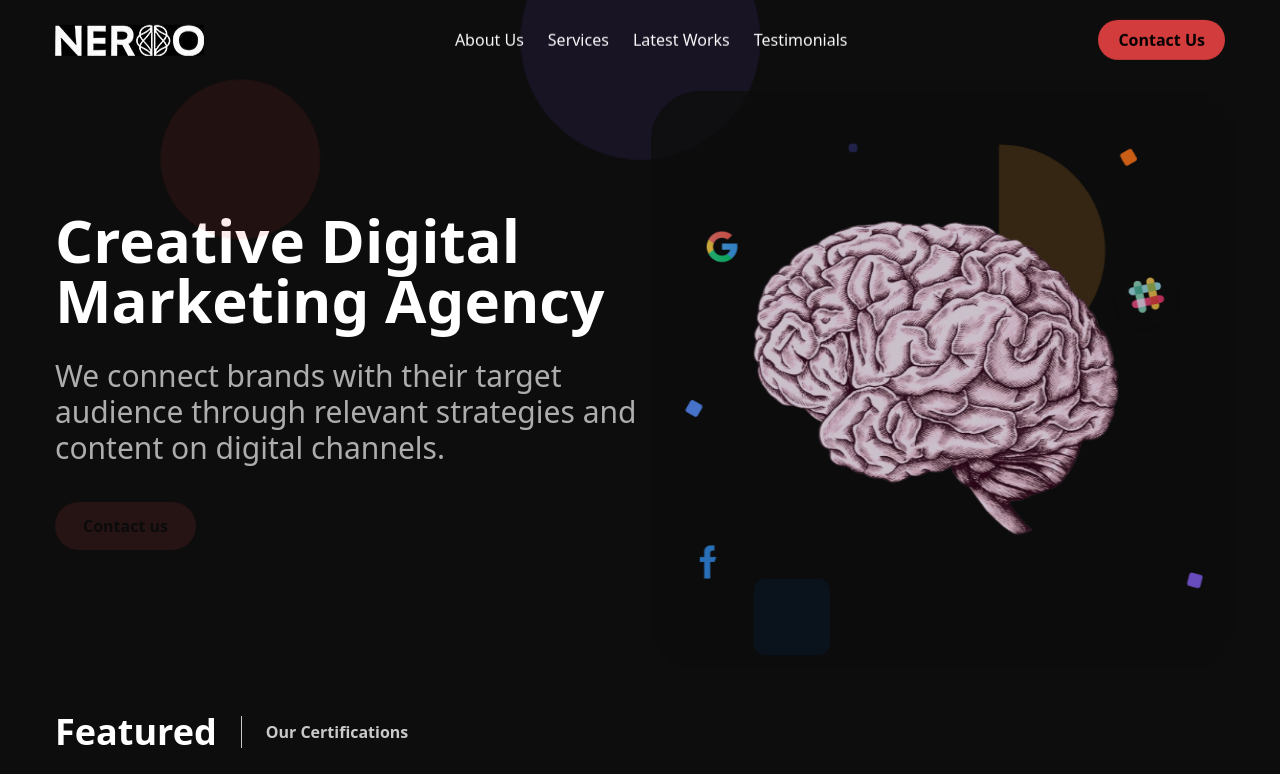
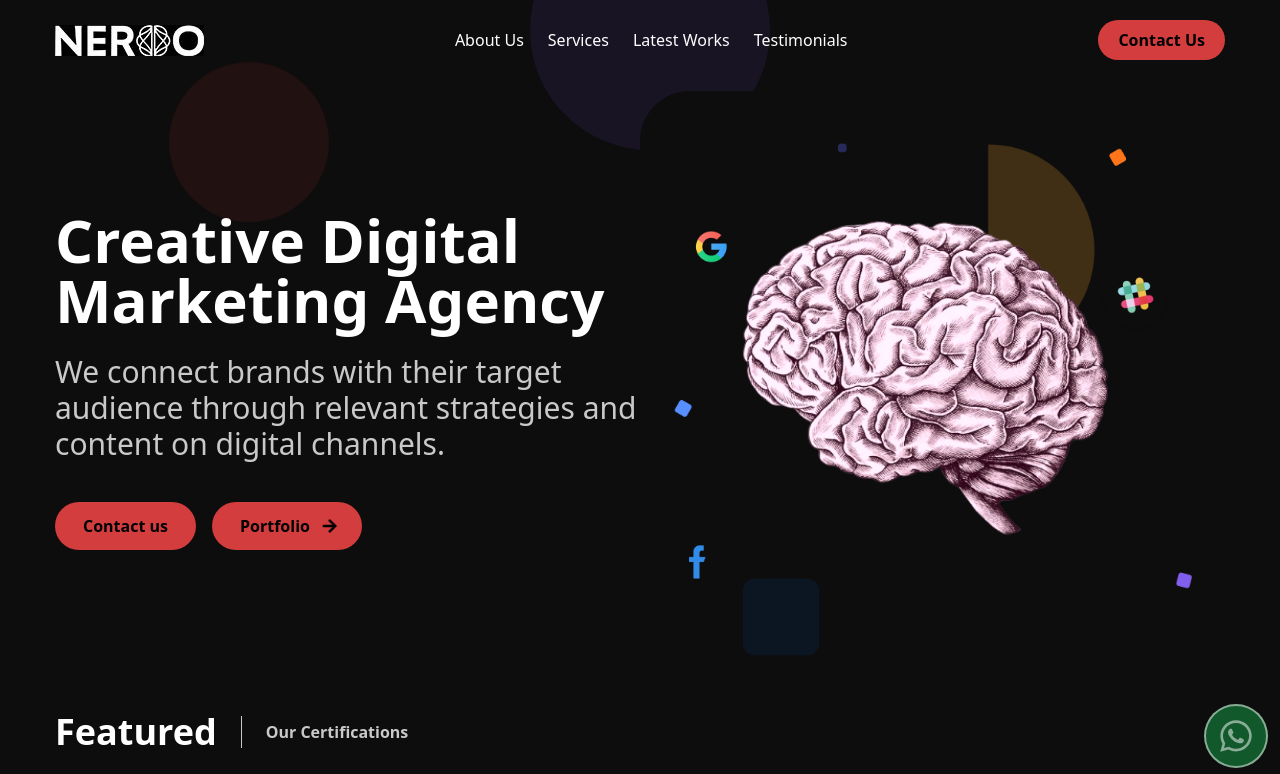
Before and after one commit to Katumbela/neroo, a React (Vite) app: page / in a window 1280 px wide. Shown: the top 774 px of the page. Built offline with nearby package versions, Linux system fonts and the light colour scheme.

Commit message:
fix scroll up button

```diff
--- a/src/App.tsx
+++ b/src/App.tsx
@@ -4,7 +4,7 @@
 import { BrowserRouter, Route, Routes } from "react-router-dom";
 import { Home } from "./presentation/pages";
 import { Preloader } from "./presentation/components";
-import { Contact } from "./presentation/pages/contact/contact";
+import { Contact, PortFolio } from "./presentation/pages";
 
 const App: React.FC = () => {
   const [isLoading, setIsLoading] = useState(true);
@@ -15,10 +15,10 @@
     // Simulação de carregamento assíncrono
     setTimeout(() => {
       setIsLoading(false); // Após o carregamento, define isLoading como false
-    }, 5000);
+    }, 3000);
     setTimeout(() => {
       setIsLoading2(false); // Após o carregamento, define isLoading como false
-    }, 2000);
+    }, 1800);
   }, []);
 
   return (
@@ -26,6 +26,7 @@
       <Routes>
         <Route path="/" element={isLoading ? <Preloader/> : <Home/>} />
         <Route path="/contact" element={isLoading2 ? <Preloader/> : <Contact />} />
+        <Route path="/portfolio" element={isLoading2 ? <Preloader/> : <PortFolio />} />
       </Routes>
     </BrowserRouter>
   );
--- a/src/domain/locales/en.json
+++ b/src/domain/locales/en.json
@@ -5,9 +5,12 @@
   "testimonialsPageTitle": "Testimonials",
   "contactPageTitle": "Contact Us",
   "contactText": "Contact Us",
-  "titleHero": "Creative Digital Marketing Agency",
-  "descHero": "We connect brands with their target audience through relevant strategies and content on digital channels.",
-  "buttonHeroText": "Contact us",
+  "hero":{
+    "titleHero": "Creative Digital Marketing Agency",
+    "descHero": "We connect brands with their target audience through relevant strategies and content on digital channels.",
+    "buttonHeroText": "Contact us",
+    "portfolio": "Portfolio"
+  },
   "companiesTitle": "Featured",
   "companiesSubTitle": "Our Certifications",
   "expertise": {
@@ -64,5 +67,9 @@
     "title": "Subscribe to our Newsletter",
     "email": "Type your email",
     "btnText": "Subscribe"
+  },
+  "portfolio": {
+    "title": "Portfolio",
+    "desc": "See all of our works done for some great brands around the world"
   }
 }
--- a/src/domain/locales/pt.json
+++ b/src/domain/locales/pt.json
@@ -5,9 +5,12 @@
   "testimonialsPageTitle": "Depoimentos",
   "contactPageTitle": "Entre em Contato",
   "contactText": "Entre em Contato",
-  "titleHero": "Agência de Marketing Digital Criativa",
+  "hero": {
+    "titleHero": "Agência de Marketing Digital Criativa",
   "descHero": "Conectamos marcas com seu público-alvo por meio de estratégias e conteúdo relevantes nos canais digitais.",
   "buttonHeroText": "Entre em contato",
+  "portfolio": "Portfólio"
+  },
   "companiesTitle": "Destaque",
   "companiesSubTitle": "Nossas Certificações",
   "expertise": {
@@ -59,5 +62,9 @@
     },
     "sendBtn": "Enviar",
     "sending": "Enviando"
+  },
+  "portfolio": {
+    "title": "Portfólio",
+    "desc": "Veja todos os nossos trabalhos realizados para algumas grandes marcas ao redor do mundo."
   }
 }
--- a/src/index.css
+++ b/src/index.css
@@ -19,7 +19,7 @@
 }
 
 .btn-view {
-  @apply px-4 md:px-7 click    md:py-4 h-[2.5rem] md:h-[3rem] flex place-content-center mt-[6.5rem] md:mt-[8rem] text-base md:text-xl font-semibold text-white border border-white rounded-[80px] bg-primary
+  @apply px-4 md:px-7 click   md:py-4 h-[2.5rem] md:h-[3rem] flex place-content-center mt-[6.5rem] md:mt-[8rem] 2xl:mt-[15rem] text-base md:text-xl font-semibold text-white border border-white rounded-[80px] bg-primary
 }
 
 .click {
--- /dev/null
+++ b/src/presentation/components/bgCover/bgCover.tsx
@@ -0,0 +1,3 @@
+export function BgCover() {
+  return <div className="bgCover"></div>;
+}
--- a/src/presentation/components/hero/hero.tsx
+++ b/src/presentation/components/hero/hero.tsx
@@ -2,7 +2,7 @@
 import bgHero from "../../../assets/bg/bg-hero.png";
 import { useTranslation } from "react-i18next";
 import { Overlay } from "../overlay/overlay";
-import { Link } from "react-router-dom";
+import { FaArrowRight } from "react-icons/fa";
 
 export function Hero() {
   const { t } = useTranslation();
@@ -16,7 +16,7 @@
           transition={{ duration: 0.3 }}
           className="mx-3 text-4xl font-bold text-center text-white md:font-semibold sm:text-3xl md:text-start md:mx-0 md:text-4xl lg:text-6xl 2xl:text-7xl"
         >
-          {t("titleHero")}
+          {t("hero.titleHero")}
         </motion.h1>
         <br />
         <motion.p
@@ -25,19 +25,31 @@
           transition={{ duration: 0.7 }}
           className="text-xl text-center md:text-start text-secondary md:text-2xl lg:text-3xl 2xl:text-4xl"
         >
-          {t("descHero")}
+          {t("hero.descHero")}
         </motion.p>
         <br />
-        <Link to='/contact'>
-          <motion.button
+        <div className="flex gap-4">
+          <motion.a
+            href="/contact"
             initial={{ opacity: 0 }}
             animate={{ opacity: 1 }}
             transition={{ duration: 2 }}
             className="mt-4 click btn-neroo-lg"
           >
-            {t("buttonHeroText")}
-          </motion.button>
-        </Link>
+            {t("hero.buttonHeroText")}
+          </motion.a>
+
+          <motion.a
+            href="/portfolio"
+            initial={{ opacity: 0 }}
+            animate={{ opacity: 1 }}
+            transition={{ duration: 2 }}
+            className="flex gap-2 mt-4 click btn-neroo-lg"
+          >
+            {t("hero.portfolio")}{" "}
+            <FaArrowRight className="my-auto arrow-anim" />
+          </motion.a>
+        </div>
       </div>
       <div className="relative w-full mt-8 md:mt-0">
         <Overlay />
--- a/src/presentation/components/index.ts
+++ b/src/presentation/components/index.ts
@@ -14,3 +14,4 @@
 export * from './textArea/textArea'
 export * from './newsletter/newsletter'
 export * from './line/line'
+export * from './bgCover/bgCover'
--- a/src/presentation/pages/index.ts
+++ b/src/presentation/pages/index.ts
@@ -1 +1,3 @@
 export * from './home/home'
+export * from './contact/contact'
+export * from './portfolio/portfolio'
--- /dev/null
+++ b/src/presentation/pages/portfolio/portfolio.tsx
@@ -0,0 +1,103 @@
+//import { useTranslation } from "react-i18next";
+
+import { abbreviateText } from "../../../utils/abreviate";
+import { cardImages } from "../../../utils/imagesExporter";
+import { BgCover, FloatingBalls, LinePrimary, NavBar } from "../../components";
+import { motion } from "framer-motion";
+
+import { useTranslation } from "react-i18next";
+
+export function PortFolio() {
+  const { t } = useTranslation();
+  document.title = "Contact us | Neroo ";
+
+  const dummyCards = [
+    {
+      id: 1,
+      img: cardImages.cardImg1,
+      title: t("dummyCard.first.title"),
+      description: t("dummyCard.first.description"),
+    },
+    {
+      id: 2,
+      img: cardImages.cardImg2,
+      title: t("dummyCard.second.title"),
+      description: t("dummyCard.second.description"),
+    },
+    {
+      id: 3,
+      img: cardImages.cardImg3,
+      title: t("dummyCard.third.title"),
+      description: t("dummyCard.third.description"),
+    },
+    {
+      id: 4,
+      img: cardImages.cardImg1,
+      title: t("dummyCard.third.title"),
+      description: t("dummyCard.third.description"),
+    },
+    {
+      id: 5,
+      img: cardImages.cardImg2,
+      title: t("dummyCard.third.title"),
+      description: t("dummyCard.third.description"),
+    },
+    {
+      id: 6,
+      img: cardImages.cardImg3,
+      title: t("dummyCard.third.title"),
+      description: t("dummyCard.third.description"),
+    },
+  ];
+
+  return (
+    <div className="container">
+      <FloatingBalls />
+      <NavBar />
+      <BgCover />
+      <br />
+      <div className="container">
+        <h1 className="text-4xl font-semibold text-center text-white md:mt-10 2xl:text-6xl 2xl:font-bold">
+          {t("portfolio.title")}
+        </h1>
+        <p className="text-xl text-center text-white 2xl:text-3xl md:text-2xl"> {t("portfolio.desc")}</p>
+        <LinePrimary />
+        <br />
+        <br />
+        <div className="grid grid-cols-1 gap-4 2xl:gap-8 md:grid-cols-2 lg:grid-cols-2">
+          {dummyCards.map((card) => (
+            <motion.div
+              key={card.id}
+              className="relative mt-[2rem] overflow-hidden"
+              whileHover={{ scale: 1.02 }}
+              initial={{ scale: 1 }}
+              transition={{ duration: 0.3 }}
+            >
+              <div
+                className="h-[250px] md:h-[320px 2xl:h-[500px] bg-cover"
+                style={{
+                  background: `url('${card.img}')`,
+                  backgroundSize: "cover",
+                  backgroundPosition: "center center",
+                }}
+              ></div>
+              <motion.div className="absolute inset-0 flex justify-center transition-opacity duration-300 bg-black bg-opacity-50 opacity-0 hover:opacity-100">
+                <button className="btn-view">
+                  <span className="-mt-2"> {t("latestWorks.viewProject")}</span>
+                </button>
+              </motion.div>
+              <div className="py-4">
+                <h2 className="text-xl font-semibold text-white md:text-2xl">
+                  {card.title}
+                </h2>
+                <p className="text-sm md:text-md text-secondary">
+                  {abbreviateText(card.description, 90)}
+                </p>
+              </div>
+            </motion.div>
+          ))}
+        </div>
+      </div>
+    </div>
+  );
+}
--- a/src/theme/global.css
+++ b/src/theme/global.css
@@ -8,7 +8,8 @@
   cursor: pointer;
 }
 
-body, html {
+body,
+html {
   scroll-behavior: smooth;
 }
 
@@ -59,6 +60,19 @@
     transform: rotate(360deg);
   }
 }
+
+@keyframes arrowAnim {
+  0% {
+    transform: translateX(3px);
+  }
+  50% {
+    transform: translateX(10px);
+  }
+  100% {
+    transform: translateX(0px);
+  }
+}
+
 @keyframes float {
   0% {
     transform: translateY(0) translateX(0);
@@ -82,6 +96,9 @@
   }
 }
 
+.arrow-anim {
+  animation: arrowAnim 0.8s ease-in infinite;
+}
 .animate-float {
   animation: float 10s ease-in-out infinite;
 }
@@ -145,3 +162,34 @@
 .active-dot {
   background-color: #333;
 }
+
+.bgCover {
+  height: 12rem;
+  width: 100% !important;
+  background: linear-gradient(-182deg,  #0d0d0d,   #00000000 ),
+    url(../assets/bg/neroo_cover.jpg) ;
+  background-size: cover !important;
+  background-repeat: no-repeat !important;
+  border-bottom-left-radius: 60px !important;
+  border-bottom-right-radius: 60px !important;
+  align-items: center;
+  background-position: center;
+}
+
+
+@media (max-width: 690px) {
+
+.bgCover {
+  height: 12rem;
+  margin-top: -2rem;
+  width: 100% !important;
+  background: linear-gradient(-182deg,  #0d0d0d,   #00000000 ),
+    url(../assets/bg/neroo_cover.jpg) ;
+  background-size: cover !important;
+  background-repeat: no-repeat !important;
+  border-bottom-left-radius: 0 !important;
+  border-bottom-right-radius: 0 !important;
+  align-items: center;
+  background-position: center;
+}
+}
```
Also changed, not shown: src/utils/imagesExporter.ts (+10 -9 lines), src/assets/bg/neroo_cover.jpg (added).
